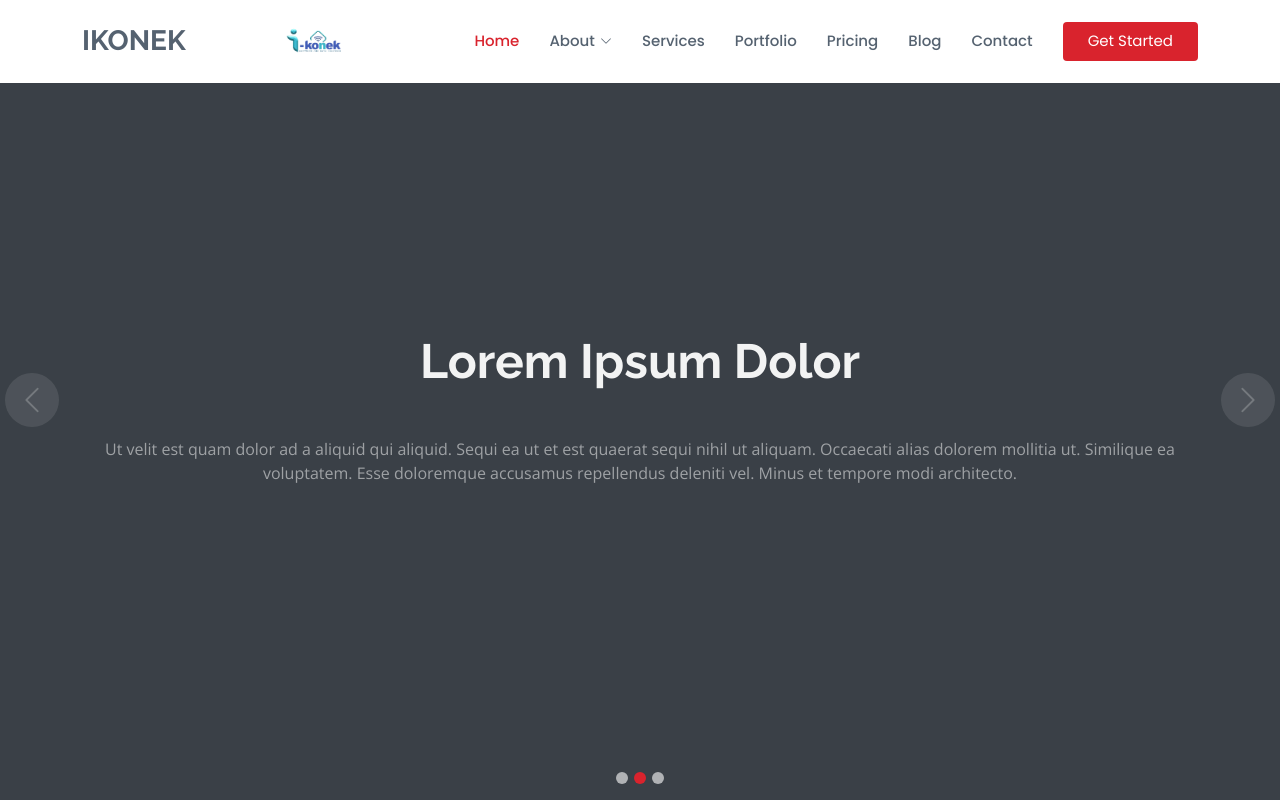
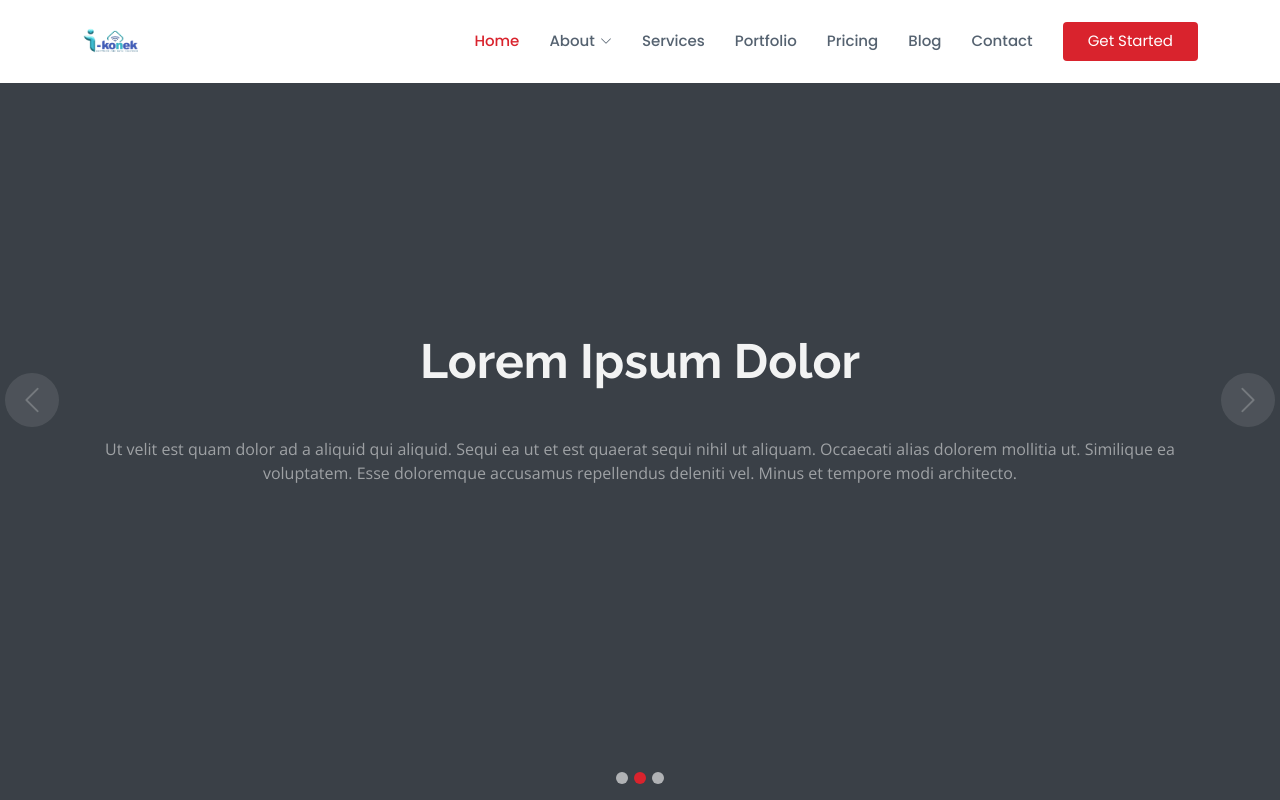
Before and after one commit to bantoyyu/bantoyyu.github.io, a plain HTML site: page index.html in a window 1280 px wide. Shown: the top 800 px of the page. Drawn offline with nearby package versions, Linux system fonts and the light colour scheme.

Commit message:
Update index.html

```diff
--- a/index.html
+++ b/index.html
@@ -43,7 +43,6 @@
   <header id="header" class="fixed-top d-flex align-items-center">
     <div class="container d-flex align-items-center">
 
-      <h1 class="logo me-auto"><a href="index.html">iKonek</a></h1>
       <!-- Uncomment below if you prefer to use an image logo -->
       <a href="index.html" class="logo me-auto"><img src="assets/img/logo.png" alt="" class="img-fluid"></a>
 
```
